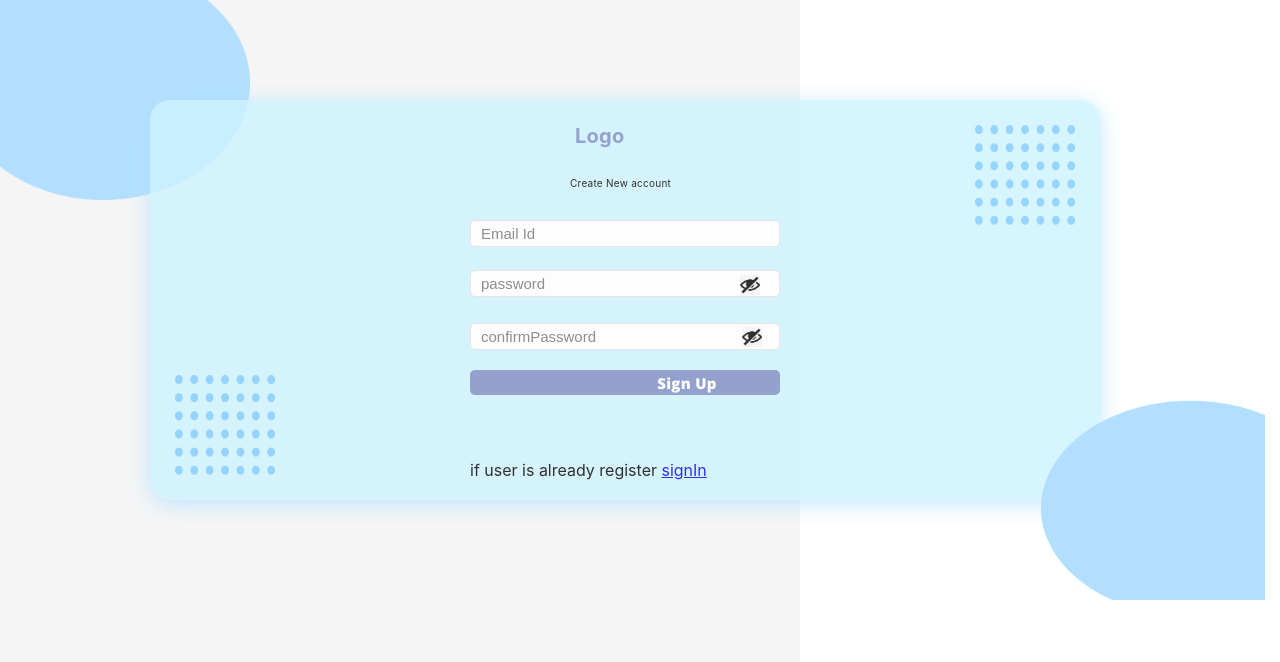
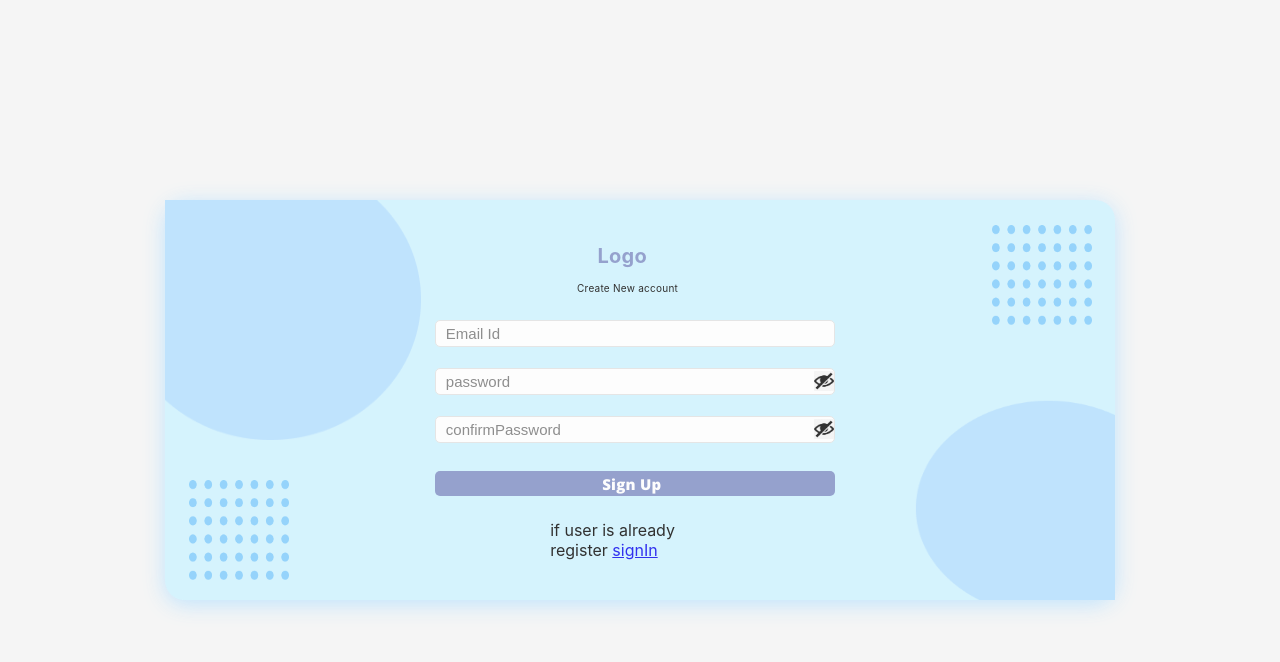
Before and after one commit to ashwinramuk/contacts-manager-app, a React (Create React App) app: page /register in a window 1280 px wide. Shown: the top 662 px of the page. Built offline with nearby package versions, Linux system fonts and the light colour scheme.

Commit message:
css changed

```diff
--- a/src/Component/LogIn/Login.css
+++ b/src/Component/LogIn/Login.css
@@ -1,13 +1,18 @@
 .mainDiv {
     background: #F5F5F5;
     position: relative;
-    width: 100vh;
+    width: 100vw;
     height: 100vh;
+    display: flex;
+    /* align-content: center; */
+    align-items: center;
+    justify-content: center;
 }
 
 .insideDiv {
     /* border: #000000; */
-    position: absolute;
+    /* position: absolute; */
+    display: block;
     width: 950px;
     height: 400px;
     left: 150px;
@@ -17,14 +22,16 @@
     opacity: 0.8;
     box-shadow: 0px 4px 22px #B2DFFF;
     border-radius: 20px;
+    display: flex;
 }
 
 .logo {
-    position: absolute;
+    position: relative;
+    left: 35%;
     width: 46px;
     height: 5px;
-    left: 425px;
-    top: 20px;
+    /* left: 425px; */
+    top: 10%;
     /* font-family: 'Open Sans', sans-serif; */
     /* font-family: 'Open Sans'; */
     font-style: normal;
@@ -42,12 +49,11 @@
 }
 
 .para {
-    position: absolute;
-    /* width: 350px; */
+    position: relative;
     height: 15px;
-    left: 360px;
-    top: 75px;
-
+    left: 25%;
+    top: 20%;
+    width: 400px;
     /* font-family: 'Open Sans'; */
     font-style: normal;
     font-weight: 400;
@@ -68,11 +74,12 @@
 .userId {
     box-sizing: border-box;
     font-size: 15px;
-    position: absolute;
+    position: relative;
     height: 27px;
-    left: 320px;
-    right: 320px;
-    top: 120px;
+    left: 5%;
+    right: 20%;
+    width: 400px;
+    top: 30%;
 
     /* Colors/Neutral/White */
     padding: 10px;
@@ -84,27 +91,29 @@
 .password {
     box-sizing: border-box;
     font-size: 15px;
-    position: absolute;
+    position: relative;
     height: 27px;
-    left: 320px;
-    right: 320px;
-    top: 170px;
+    left: 5%;
+    /* right: 320px; */
+    top: 35%;
+    width: 400px;
 
     /* Colors/Neutral/White */
 
     background: #FFFFFF;
+
     border: 1px solid #E2E2E2;
     border-radius: 5px;
     /* padding-left: 10px; */
-    padding: 10px ;
+    padding: 10px;
     /* position: relative; */
 }
 
 .signIn {
-    position: absolute;
-    left: 325px;
-    right: 320px;
-    top: 220px;
+    position: relative;
+    left: 5%;
+    width: 400px;
+    top: 42%;
     /* bottom: 21.45%; */
     height: 30px;
     /* Style */
@@ -115,47 +124,51 @@
     border: none;
 
 }
-.signIn:hover{
-    background: linear-gradient(45deg,blue,rgb(68, 127, 210),blue);
+
+.signIn:hover {
+    background: linear-gradient(45deg, blue, rgb(68, 127, 210), blue);
     transform: scale(1.1);
-    color:black;
+    color: black;
 }
 
 .signUp {
-    position: absolute;
+    position: relative;
     width: 100px;
     height: 25px;
-    left: 440px;
-    top: 270px;
-
+    /* left: 45%;  */
+    right: 280%;
+    /* left: 30%; */
+    top: 69%;
     padding-left: 20px;
     font-family: 'Open Sans';
     font-style: normal;
-     font-weight: 1000;
     font-size: 15px;
-    /* line-height: 18px; */
-    /* identical to box height, or 120% */
-     border-radius: 10px;
-    display: flex;
+    border-radius: 10px;
     align-items: center;
     letter-spacing: 0.25px;
     color: #7D8CC4;
     background: #CEF3FF;
     border: none;
 }
-.signUp:hover{
-    background: linear-gradient(45deg,blue,rgb(68, 127, 210),blue);
+
+.signUp:hover {
+    background-color: #6abdf8;
     transform: scale(1.1);
-    color:black;
+    color: black;
+}
+.signUp:active{
+    background-color: #acd1ec;
+    transform: scale(1.1);
 }
 
 .dotsRight {
-    float: right;
+    /* float: right; */
     opacity: 1;
-    position: absolute;
+    position: relative;
     width: 100px;
+    left: 87%;
     height: 100px;
-    right: 25px;
+    right: 5%;
     top: 25px;
     background: #CEF3FF;
     /* border-radius: 10px; */
@@ -164,10 +177,11 @@
 .dotsLeft {
     /* float: left; */
     opacity: 1;
-    position: absolute;
+    position: relative;
     width: 100px;
     height: 100px;
-    left: 25px;
+    right: 87%;
+    top: 70%;
     bottom: 25px;
     background: #CEF3FF;
     /* border-radius: 10px; */
@@ -175,8 +189,10 @@
 
 .ellipse32 {
     position: absolute;
-    width: 225px;
+    width: 200px;
     height: 200px;
+    top: 50%;
+    left: 71.5%;
     /* left: 1827.89px;
     top: 868.94px;
 
@@ -185,81 +201,121 @@
     /* float: right; */
     /* right: 0px;
     bottom: 0px; */
-    top: 400px;
-    left: 1040px;
+    /* top: 70%; */
+    /* top: 75%; */
+    /* bottom: 0%; */
+    /* left: 80%; */
 }
 
 .EllipseLeft {
     position: absolute;
-    width: 250px;
-    height: 200px;
+    /* top: %; */
+    /* bottom: 50%; */
+    width: 20%;
+    height: 30%;
 }
 
 .confirmPassword {
-    position: absolute;
-    /* left: 36.98%; */
-    /* right: 36.98%; */
     box-sizing: border-box;
     font-size: 15px;
-    position: absolute;
+    position: relative;
     height: 27px;
-    left: 320px;
-    right: 320px;
-    top: 55.71%;
-    /* Style */
-    padding: 10px;
+    left: 5%;
+    /* right: 320px; */
+    top: 40%;
+    width: 400px;
+
+    /* Colors/Neutral/White */
+
     background: #FFFFFF;
     border: 1px solid #E2E2E2;
     border-radius: 5px;
+    /* padding-left: 10px; */
+    padding: 10px;
+    /* position: relative; */
 }
-.errorMessage{
+
+.errorMessage {
     color: rgb(19, 227, 123);
     position: absolute;
     top: 300px;
     left: 320px;
 }
-.signUpPara{
-    position: absolute;
-    left:420px
+
+.errorMessage1 {
+    /* position: relative;/ */
+    margin-left: 15%;
+    /* left: 30%; */
 }
-.signUpRe{
-    position: absolute;
+
+.signUpPara {
+    position: relative;
+    left: 28%
+}
+
+.signUpRe {
+    position: relative;
     /* left: 36.98%; */
     /* right: 36.98%; */
     /* top: 70.71%; */
     /* bottom: 21.45%; */
 
     /* Style */
-    left: 320px;
-    width: 310px;
+    top: 47%;
+    left: 5%;
+
+    width: 400px;
     /* right: 200px; */
     color: #FFFFFF;
     font-size: 15px;
     background: #7D8CC4;
     border-radius: 5px;
-    padding-left: 130px;
+    padding-left: 0px;
 }
-#hide{
+
+#hide {
     position: absolute;
     height: 20px;
     width: 20px;
-    left: 590px;
-    top: 175px;
+    left: 66%;
+    top: 45%;
 }
-#hidez{
+
+.hide1 {
     position: absolute;
+    bottom: 500%;
+}
+
+#hidez {
+    position: relative;
     height: 20px;
     width: 20px;
-    left: 592px;
-    top: 227px;
+    /* left: */
+    left: 0%;
+    top: 41%;
     background: #FFFFFF;
 
 }
-.goto{
-    position: absolute;
-    top: 360px;
-    left: 320px;
+
+#hideUP {
+    position: relative;
+    height: 20px;
+    width: 20px;
+    left: 0%;
+    top: 36%;
 }
+
+
+ .goto {
+    position: relative;
+    top: 80%;
+    left: -30%;
+    /* right: 54%; */
+     width: 700px;
+    /* display: inline-block; */
+ }
+
+
 /* .loader-div{
     display:block;
     width:50%;
--- a/src/Component/LogIn/Login.js
+++ b/src/Component/LogIn/Login.js
@@ -90,11 +90,12 @@ const LogIn = () => {
     return (
         <>
             <div className="mainDiv">
-                <img className="EllipseLeft" src="../images/Ellipse-31.png" alt="Ellipse-31" />
+
                 <div className="insideDiv">
+                    <img className="EllipseLeft" src="../images/Ellipse-31.png" alt="Ellipse-31" />
                     <img className="dotsRight" src="./images/Dots-Group.png" alt="Dots-Group" />
 
-                    <h1 className="logo" >Logo</h1>
+                    <div className="logo" >Logo</div>
                     <p className="para">Enter your credentials to access your account</p>
                     <form method="POST"  onSubmit={submitHandler}>
                         <input className="userId" type="text" name="email"  onChange={(event) => {setUserDetails({ ...userDetails, email: event.target.value })}} placeholder="Email Id"></input>
@@ -104,15 +105,16 @@ const LogIn = () => {
                         <input type="submit" className="signIn" value="Sign In" /><br />
                         {loader&&<div className="loader-div"><img src="./images/Loading_icon.gif" alt="Loading_icon"/></div>}
                     </form>
-                        <Link to="/register"><button className="signUp">Sign Up</button></Link>
-                    <center className="errorMessage">
+                    <Link to="/register"><button className="signUp">Sign Up</button></Link>
+                    <center className="errorMessage ">
                         {error.emailError && <h5>{error.emailError}</h5>|| error.passwordError && <h5>{error.passwordError}</h5> || <h5>{userNotReg.wrongPassword}</h5> || <h5>{userNotReg.newUser}</h5>}
                     </center>
 
                     <img className="dotsLeft" src="./images/Dots-Group.png" alt="Dots-Group" />
 
+                    <img className="ellipse32" src="../images/Ellipse-32.png" />
                 </div>
-                <img className="ellipse32" src="../images/Ellipse-32.png" />
+
             </div>
         </>
     )
--- a/src/Component/SignUp/signUp.js
+++ b/src/Component/SignUp/signUp.js
@@ -6,57 +6,57 @@ const SignUp = () => {
     const [userDetails, setUserDetails] = useState({
         email: "",
         password: "",
-        confirmPassword:""
+        confirmPassword: ""
     })
 
-    let [isRevealed,setIsReaveled] = useState(false)
-    let [pwd,setpwd] = useState(false)
+    let [isRevealed, setIsReaveled] = useState(false)
+    let [pwd, setpwd] = useState(false)
 
-    const [error, setError] = useState({emailError: "", passwordError: "",confirmPassword:""})
+    const [error, setError] = useState({ emailError: "", passwordError: "", confirmPassword: "" })
 
     const navigate = useNavigate()
 
-    const submitHandler=(e)=>{
+    const submitHandler = (e) => {
         e.preventDefault();
         // console.log(userDetails)
         if (userDetails.email.indexOf("@") === -1) {
             // console.log(userDetails.email)
-             setError((oldData) => ({ ...oldData, emailError: "please entre valid email id" }))
+            setError((oldData) => ({ ...oldData, emailError: "please entre valid email id" }))
         } else {
-             setError((oldData) => ({ ...oldData, emailError: "" }))
+            setError((oldData) => ({ ...oldData, emailError: "" }))
         }
         //password error
-        if ((userDetails.password.length < 6) || (userDetails.password.length > 16) ) {
+        if ((userDetails.password.length < 6) || (userDetails.password.length > 16)) {
             // console.log(userDetails.password)
-            setError((oldData) => ({ ...oldData, passwordError: "password should contain atleast 6 characteristics and atmax 16 characteristics"}))
+            setError((oldData) => ({ ...oldData, passwordError: "password should contain atleast 6 characteristics and atmax 16 characteristics" }))
         } else {
             setError((oldData) => ({ ...oldData, passwordError: "" }))
         }
-        if(userDetails.password !== userDetails.confirmPassword){
-            setError((oldData)=>({...oldData,passwordError:"please check password and confirmPassword not matched"}))
+        if (userDetails.password !== userDetails.confirmPassword) {
+            setError((oldData) => ({ ...oldData, passwordError: "please check password and confirmPassword not matched" }))
         }
-        else{
+        else {
             setError((oldData) => ({ ...oldData, passwordError: "" }))
         }
 
-        fetch("https://contact-manager-app-backend.onrender.com/api/users/register",{
-            method:"POST",
-            body:JSON.stringify(userDetails),
+        fetch("https://contact-manager-app-backend.onrender.com/api/users/register", {
+            method: "POST",
+            body: JSON.stringify(userDetails),
             headers: {
                 'Content-Type': 'application/json'
                 // 'Content-Type': 'application/x-www-form-urlencoded',
-              },
-        }).then((res)=>{
+            },
+        }).then((res) => {
             return res.json()
-        }).then((data)=>{
-            if(data.status === "Success"){
+        }).then((data) => {
+            if (data.status === "Success") {
                 alert("user created successfully and please login now")
                 navigate('/login')
             }
-            else{
+            else {
                 alert(data.message)
             }
-        }).catch((err)=>{
+        }).catch((err) => {
             console.log(err)
         })
     }
@@ -64,32 +64,34 @@ const SignUp = () => {
     return (
         <>
             <div className="mainDiv">
-                <img className="EllipseLeft" src="../images/Ellipse-31.png" alt="Ellipse-31" />
+
                 <div className="insideDiv">
+                    <img className="EllipseLeft" src="../images/Ellipse-31.png" alt="Ellipse-31" />
                     <img className="dotsRight" src="./images/Dots-Group.png" alt="Dots-Group" />
 
                     <h1 className="logo" >Logo</h1>
                     <p className="para signUpPara">Create New account</p>
-                    <form  onSubmit={submitHandler}>
-                        <input className="userId" type="text" name="email" onChange={(event) => {setUserDetails({ ...userDetails, email: event.target.value })}} placeholder="Email Id"></input>
-                        <input className="password" type={isRevealed ? "text" :"password"} name="password" onChange={(event)=>{setUserDetails({ ...userDetails, password: event.target.value })}} placeholder="password"></input>
-                        <img id="hide" src="../images/eye.png" alt="eyecon" onClick={()=> setIsReaveled(prevState => !prevState)} />
-                        <input className="confirmPassword" id="eyeCon" type={pwd ? "text" :"password"} name="confirmPassword" onChange={(event)=>{setUserDetails({ ...userDetails, confirmPassword: event.target.value })}} placeholder="confirmPassword"></input>
-                        <img id="hidez" src="../images/eye.png" alt="eyecon" onClick={()=> setpwd(prevState => !prevState)} />
+                    <form onSubmit={submitHandler}>
+                        <input className="userId" type="text" name="email" onChange={(event) => { setUserDetails({ ...userDetails, email: event.target.value }) }} placeholder="Email Id"></input>
+                        <input className="password" type={isRevealed ? "text" : "password"} name="password" onChange={(event) => { setUserDetails({ ...userDetails, password: event.target.value }) }} placeholder="password"></input>
+                        <img id="hideUP" src="../images/eye.png" alt="eyecon" onClick={() => setIsReaveled(prevState => !prevState)} />
+                        <input className="confirmPassword" id="eyeCon" type={pwd ? "text" : "password"} name="confirmPassword" onChange={(event) => { setUserDetails({ ...userDetails, confirmPassword: event.target.value }) }} placeholder="confirmPassword"></input>
+                        <img id="hidez" src="../images/eye.png" alt="eyecon" onClick={() => setpwd(prevState => !prevState)} />
                         {/* <button className="signUp">Sign Up</button> */}
                         <input type="submit" className="signUp signUpRe" value="Sign Up" />
                     </form>
-                        {/* <Link to="/register"><button className="signUp">Sign Up</button></Link> */}
-                        <center className="errorMessage">
-                        {(error.emailError) && (<h5>{error.emailError}</h5>)|| error.passwordError && <h5>{error.passwordError}</h5>}
+                    {/* <Link to="/register"><button className="signUp">Sign Up</button></Link> */}
+                    <center className="errorMessage errorMessage1">
+                        {(error.emailError) && (<h5>{error.emailError}</h5>) || error.passwordError && <h5>{error.passwordError}</h5>}
 
                     </center>
+
                     <p1 className="goto">if user is already register <Link to="/login">signIn</Link> </p1>
-
                     <img className="dotsLeft" src="./images/Dots-Group.png" alt="Dots-Group" />
+                    <img className="ellipse32" src="../images/Ellipse-32.png" />
 
                 </div>
-                <img className="ellipse32" src="../images/Ellipse-32.png" />
+
             </div>
         </>
     )
```
